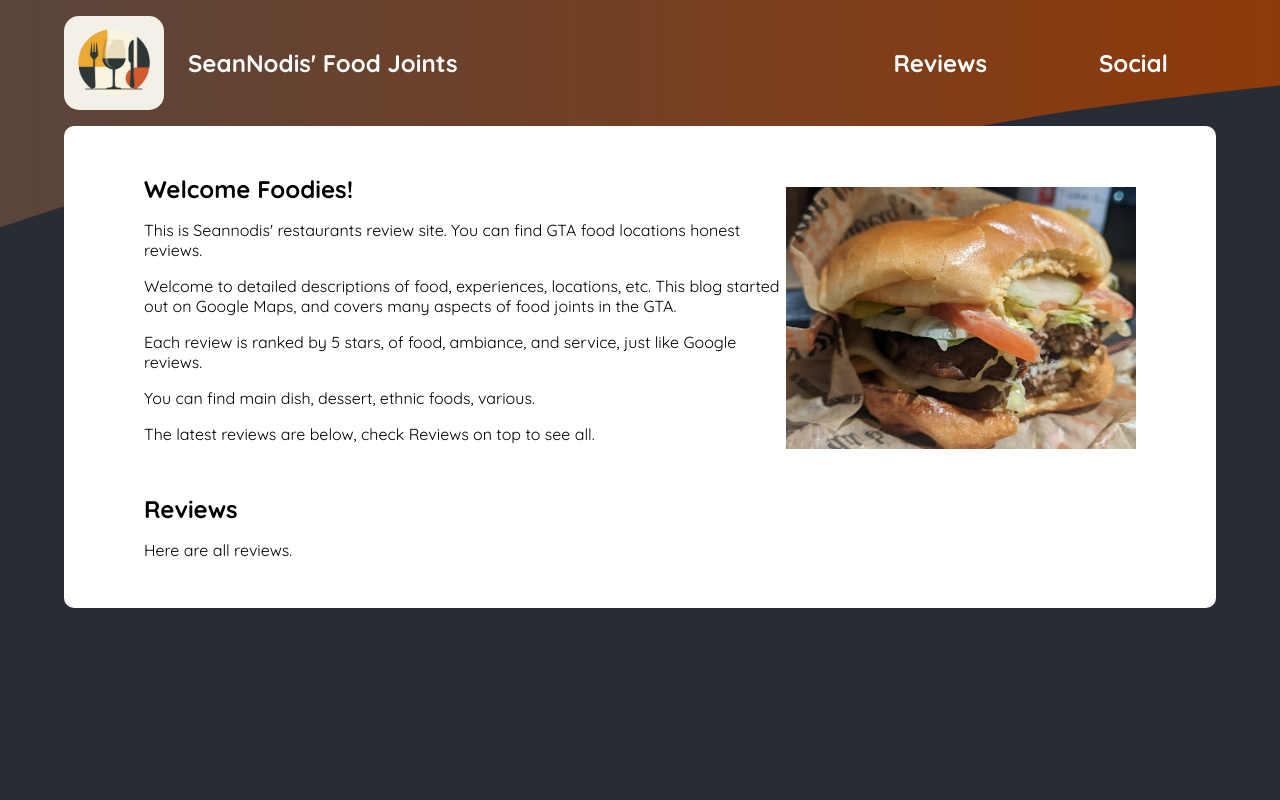
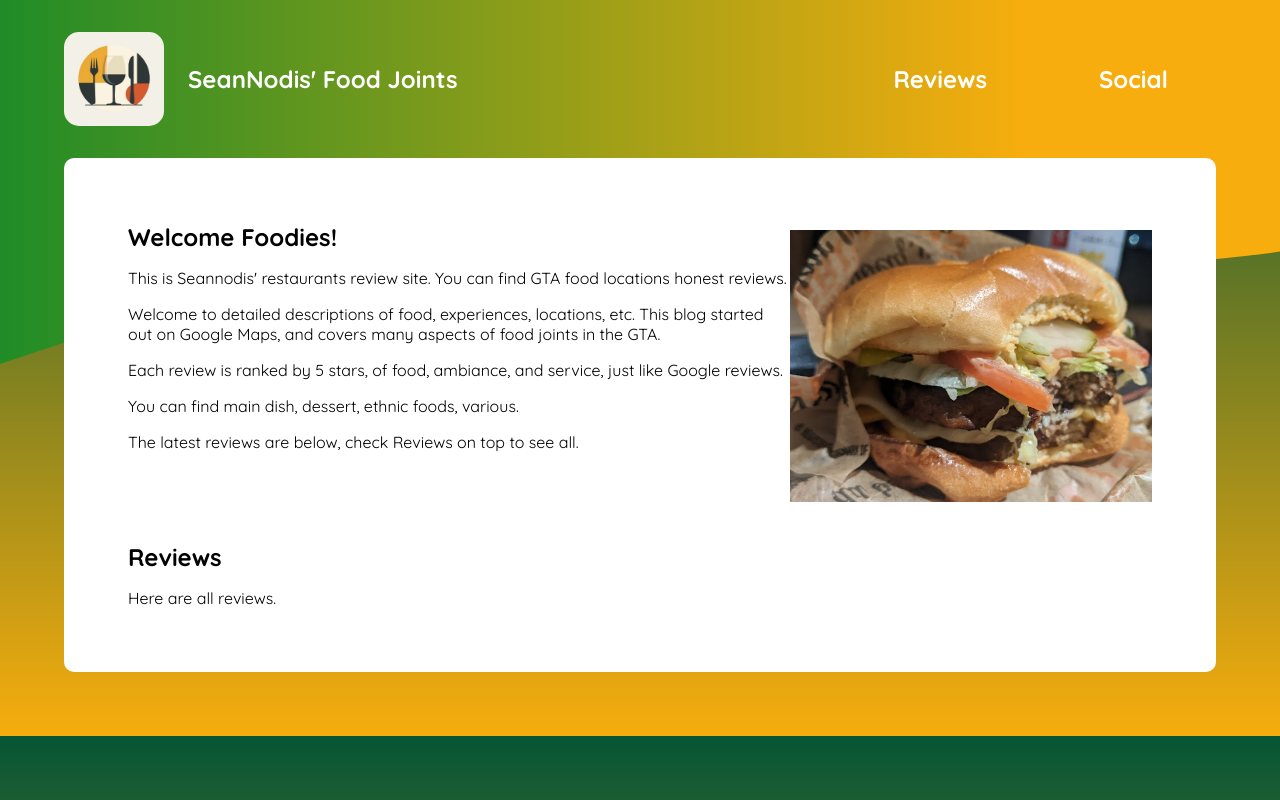
Before and after one commit to sean-xiao-zhao7/nextjs-meals, a Next.js app: page / in a window 1280 px wide. Built offline with nearby package versions, Linux system fonts and the light colour scheme; no server answers; the database is empty.

Commit message:
Confirm colors for backgrounds

```diff
--- a/app/globals.css
+++ b/app/globals.css
@@ -7,12 +7,12 @@
 
 html {
     font-family: "Quicksand", sans-serif;
-    background: radial-gradient(#282c34, #282c34);
+    background: linear-gradient(#065535, #f7ad0d);
     background-color: #282c34;
 }
 
 body {
-    padding: 1rem 5%;
+    padding: 2rem 5%;
     margin: 0;
 }
 
@@ -62,6 +62,6 @@ svg {
 body > main {
     background-color: white;
     border-radius: 10px;
-    padding: 2rem 5rem;
-    margin-top: 1rem;
+    padding: 3rem 4rem;
+    margin: 2rem 0;
 }
--- a/app/layout.tsx
+++ b/app/layout.tsx
@@ -25,27 +25,27 @@ export default function RootLayout({ children }: { children: any }) {
                 <div className="header-background">
                     <svg
                         xmlns="http://www.w3.org/2000/svg"
-                        viewBox="0 0 1440 320"
+                        viewBox="0 0 900 320"
                     >
                         <defs>
                             <linearGradient
                                 id="gradient"
                                 x1="0%"
                                 y1="0%"
-                                x2="100%"
+                                x2="50%"
                                 y2="0%"
                             >
                                 <stop
                                     offset="0%"
                                     style={{
-                                        stopColor: "#59453c",
+                                        stopColor: "#208c27",
                                         stopOpacity: "1",
                                     }}
                                 />
                                 <stop
                                     offset="100%"
                                     style={{
-                                        stopColor: "#8f3a09",
+                                        stopColor: "#f7ad0d",
                                         stopOpacity: "1",
                                     }}
                                 />
```
